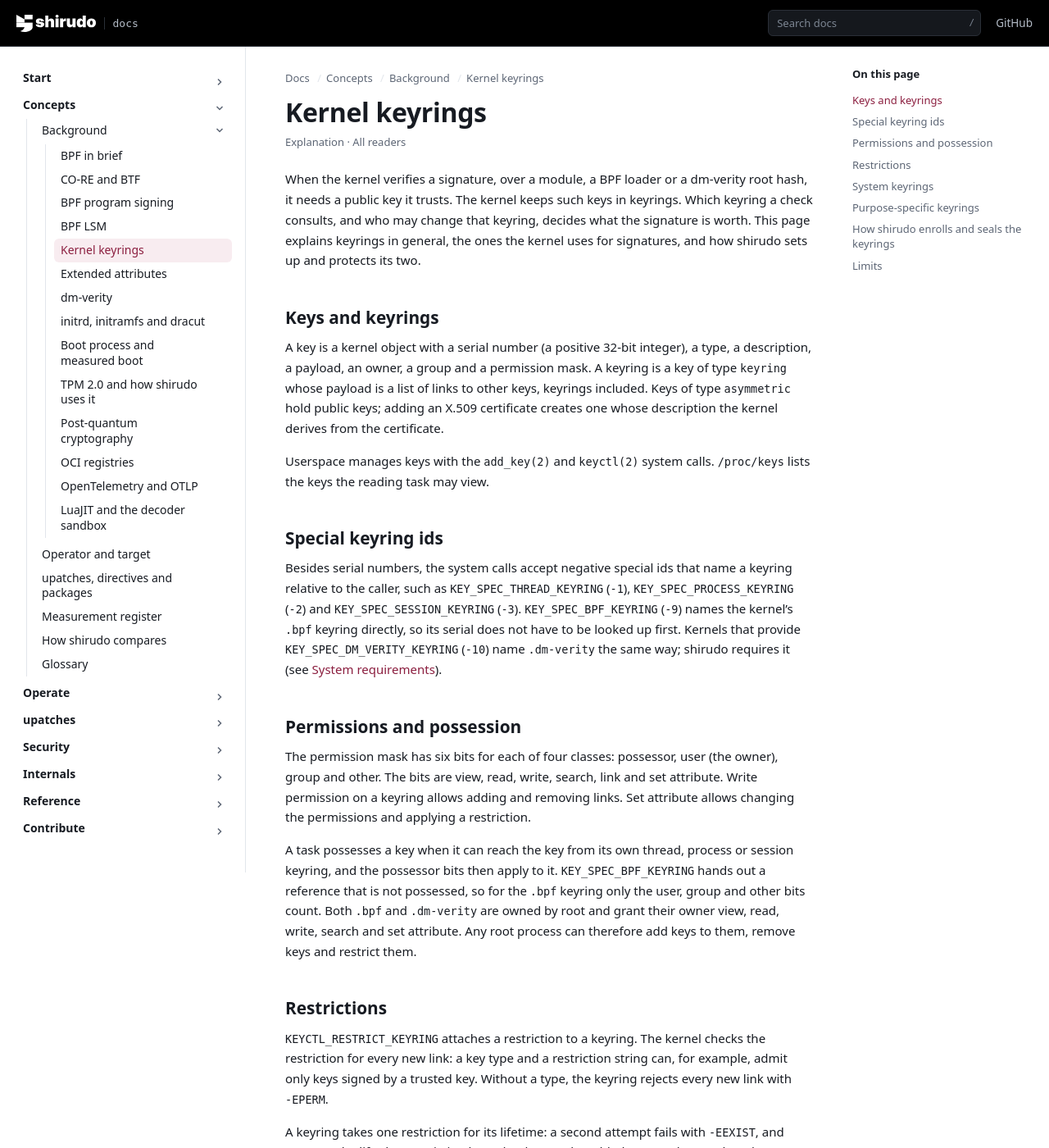
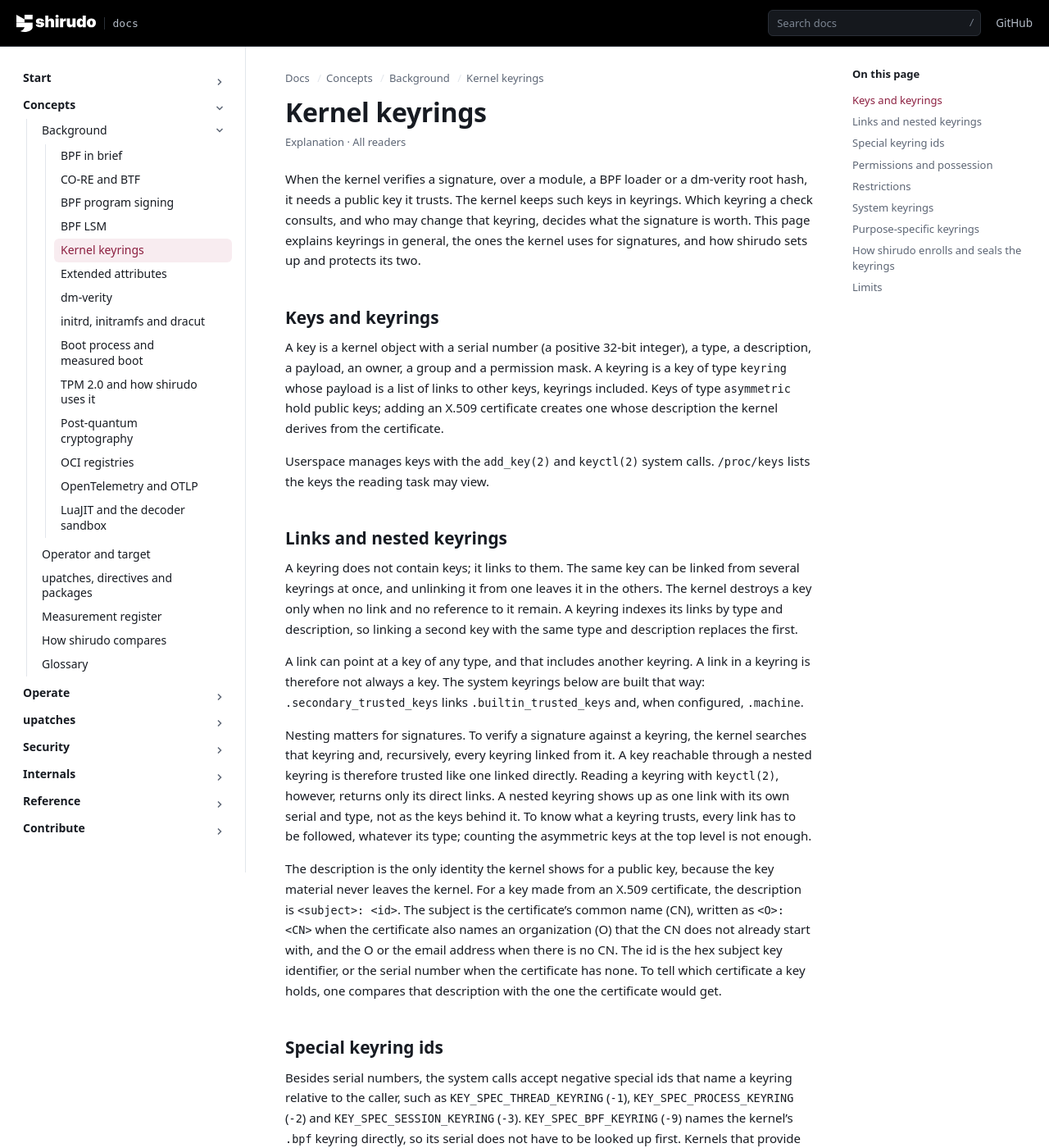
Before and after one commit to AliBashaSY/shirudo, a Sphinx documentation site: the page built from Documentation/concepts/background/keyrings.rst, in a window 1280 px wide and 1400 px high. Shown: the whole window at 82% size. Built offline with Sphinx 7.4.7, drawn with Linux system fonts in a browser that asks for light colours.

Commit message:
Documentation: explain links and nested keyrings
The keyrings page said that a keyring holds links "to other keys,
keyrings included", and later that init counts every link because the
kernel's search enters a nested keyring, without explaining either. A
reader comparing the keys a keyring lists with the keys it trusts needs
both: a link is not always a key, a signature check searches nested
keyrings recursively, while reading a keyring returns its direct links
only.

Add a section on links, nesting and what the kernel's search does with
them, and on the description, the only identity the kernel shows for a
public key, with the form it takes for an X.509 certificate.

Signed-off-by: Daniel Borkmann <daniel@iogearbox.net>

```diff
--- a/Documentation/concepts/background/keyrings.rst
+++ b/Documentation/concepts/background/keyrings.rst
@@ -27,6 +27,40 @@ whose description the kernel derives from the certificate.
 
 Userspace manages keys with the ``add_key(2)`` and ``keyctl(2)`` system
 calls. ``/proc/keys`` lists the keys the reading task may view.
+
+Links and nested keyrings
+-------------------------
+
+A keyring does not contain keys; it links to them. The same key can be
+linked from several keyrings at once, and unlinking it from one leaves
+it in the others. The kernel destroys a key only when no link and no
+reference to it remain. A keyring indexes its links by type and
+description, so linking a second key with the same type and description
+replaces the first.
+
+A link can point at a key of any type, and that includes another
+keyring. A link in a keyring is therefore not always a key. The system
+keyrings below are built that way: ``.secondary_trusted_keys`` links
+``.builtin_trusted_keys`` and, when configured, ``.machine``.
+
+Nesting matters for signatures. To verify a signature against a keyring,
+the kernel searches that keyring and, recursively, every keyring linked
+from it. A key reachable through a nested keyring is therefore trusted
+like one linked directly. Reading a keyring with ``keyctl(2)``, however,
+returns only its direct links. A nested keyring shows up as one link
+with its own serial and type, not as the keys behind it. To know what a
+keyring trusts, every link has to be followed, whatever its type;
+counting the asymmetric keys at the top level is not enough.
+
+The description is the only identity the kernel shows for a public key,
+because the key material never leaves the kernel. For a key made from an
+X.509 certificate, the description is ``<subject>: <id>``. The subject
+is the certificate's common name (CN), written as ``<O>: <CN>`` when the
+certificate also names an organization (O) that the CN does not already
+start with, and the O or the email address when there is no CN. The id
+is the hex subject key identifier, or the serial number when the
+certificate has none. To tell which certificate a key holds, one compares that
+description with the one the certificate would get.
 
 Special keyring ids
 -------------------
```
